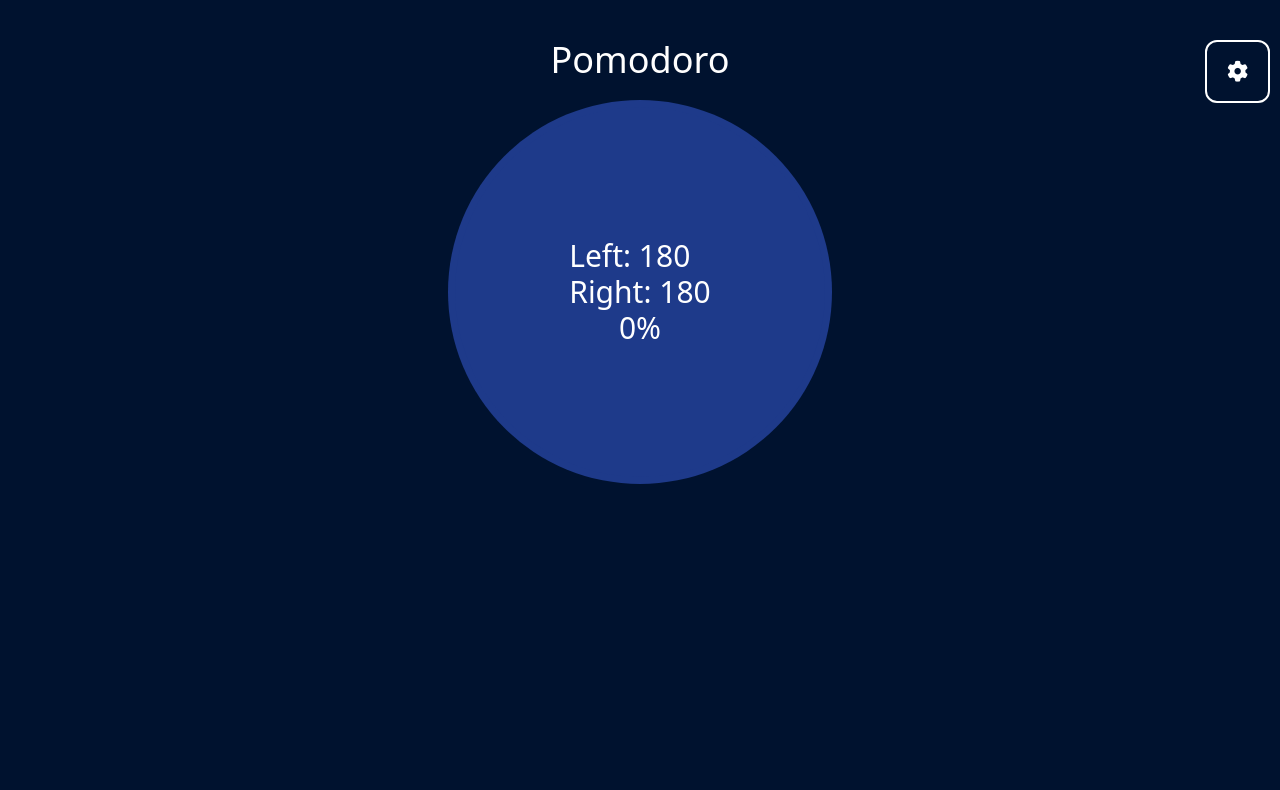
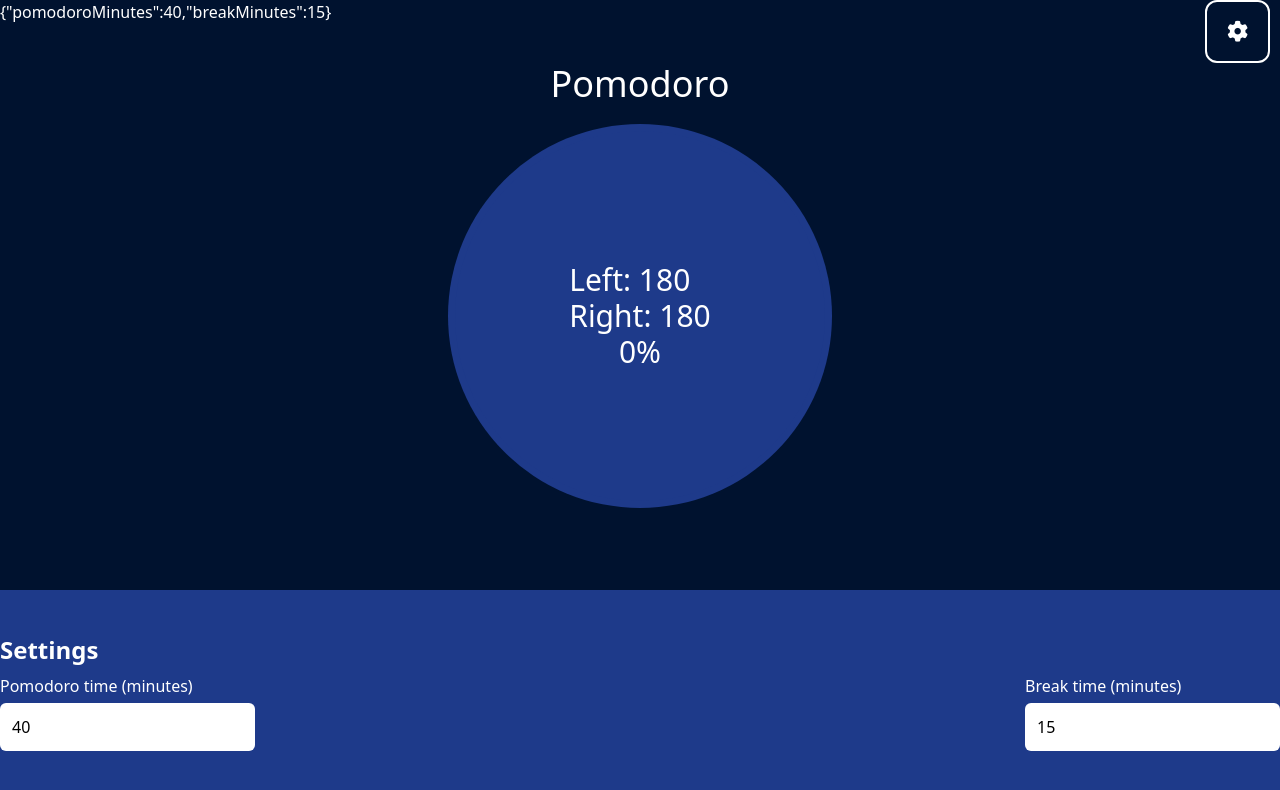
Before and after one commit to LombardoCode/pomodoro-web, a React (Create React App) app: page / in a window 1280 px wide. Shown: the top 790 px of the page. Built offline with nearby package versions, Linux system fonts and the light colour scheme.

Commit message:
[NEW]: Timer is now synced with the pomodoro minutes configured on settings tab.

```diff
--- a/src/App.js
+++ b/src/App.js
@@ -1,14 +1,57 @@
 import "./index.css";
 import Timer from "./components/Timer/Timer";
 import Settings from "./components/Settings/Settings";
+import { useState } from "react";
 
 function App() {
+	const [active, setActive] = useState(false);
+	const [leftDegrees, setLeftDegrees] = useState(180);
+	const [rightDegrees, setRightDegrees] = useState(180);
+	const [minutes, setMinutes] = useState({
+		pomodoroMinutes: 40,
+		breakMinutes: 15,
+	});
+
+	const onMinutesInitializer = (minutes) => {
+		setMinutes(minutes);
+	};
+
+	const handleActive = (status) => {
+		setActive(!active);
+	};
+
+	const onSetLeftDegrees = (degrees) => {
+		setLeftDegrees(degrees);
+	};
+
+	const onSetRightDegrees = (degrees) => {
+		setRightDegrees(degrees);
+	};
+
+	const onResetTimer = () => {
+		setActive(false);
+		setLeftDegrees(180);
+		setRightDegrees(180);
+	};
+
 	return (
 		<div>
-			<Settings />
+			<Settings
+				resetTimer={onResetTimer}
+				minutes={minutes}
+				minutesInitializer={onMinutesInitializer}
+			/>
 			<div className="container mx-auto my-10">
 				<h1 className="text-white text-center text-4xl">Pomodoro</h1>
-				<Timer />
+				<Timer
+					minutes={minutes}
+					active={active}
+					setActive={handleActive}
+					leftDegrees={leftDegrees}
+					setLeftDegrees={onSetLeftDegrees}
+					rightDegrees={rightDegrees}
+					setRightDegrees={onSetRightDegrees}
+				/>
 			</div>
 		</div>
 	);
--- a/src/components/Settings/Settings.jsx
+++ b/src/components/Settings/Settings.jsx
@@ -1,8 +1,27 @@
-import { useState } from "react";
+import { useEffect, useRef, useState } from "react";
 import "./settings.css";
 
-const Settings = () => {
-	const [displaySettings, setDisplaySettings] = useState(false);
+const Settings = ({ resetTimer, minutesInitializer, minutes }) => {
+	const settingsForm = useRef(null);
+	const [displaySettings, setDisplaySettings] = useState(true);
+	const [formValues, setFormValues] = useState(minutes);
+
+	useEffect(() => {
+		minutesInitializer(formValues);
+	}, [formValues]);
+
+	const changeMinutes = (e) => {
+		e.preventDefault();
+		if (Number(e.target.value) >= 0) {
+			setFormValues({
+				...formValues,
+				[e.target.name]: e.target.value,
+			});
+			console.log("minutes changed!");
+			resetTimer(true);
+		}
+	};
+
 	return (
 		<div className="relative">
 			<button
@@ -12,10 +31,39 @@ const Settings = () => {
 			>
 				<i className="fas fa-cog"></i>
 			</button>
+			<h1 className="text-white">{JSON.stringify(formValues)}</h1>
 			{displaySettings && (
 				<div id="settings-tab" className="bg-blue-900 text-white font-4xl py-5">
 					<div className="container mx-auto">
-						<h1 className="text-2xl font-bold">Settings</h1>
+						<h1 className="text-2xl font-bold mb-2">Settings</h1>
+						<form
+							id="timer-settings"
+							className="flex justify-between"
+							ref={settingsForm}
+						>
+							<div id="pomodoro-timer-settings">
+								<p>Pomodoro time (minutes)</p>
+								<input
+									id="pomodoro-minutes"
+									name="pomodoroMinutes"
+									type="number"
+									value={formValues.pomodoroMinutes}
+									onChange={changeMinutes}
+									className="input-number"
+								/>
+							</div>
+							<div id="break-timer-settings">
+								<p>Break time (minutes)</p>
+								<input
+									id="break-minutes"
+									name="breakMinutes"
+									type="number"
+									value={formValues.breakMinutes}
+									onChange={changeMinutes}
+									className="input-number"
+								/>
+							</div>
+						</form>
 					</div>
 				</div>
 			)}
--- a/src/components/Settings/settings.css
+++ b/src/components/Settings/settings.css
@@ -14,3 +14,10 @@
 	bottom: 0;
 	padding: 44px 0px;
 }
+
+.input-number {
+	padding: 12px;
+	margin: 5px 0px;
+	color: #000000;
+	border-radius: 6px;
+}
--- a/src/components/Timer/Timer.jsx
+++ b/src/components/Timer/Timer.jsx
@@ -1,15 +1,23 @@
 import { useEffect, useState } from "react";
 import "./Timer.css";
 
-const Timer = () => {
-	const [active, setActive] = useState(false);
+const Timer = ({
+	minutes,
+	active,
+	setActive,
+	leftDegrees,
+	setLeftDegrees,
+	rightDegrees,
+	setRightDegrees,
+}) => {
 	const [percentage, setPercentage] = useState(0);
-	const [leftDegrees, setLeftDegrees] = useState(180);
-	const [rightDegrees, setRightDegrees] = useState(180);
+
 	useEffect(() => {
 		let interval = null;
 		let firstHalfFinished = false;
 		let secondHalfFinished = false;
+		const seconds = minutes.pomodoroMinutes * 60;
+		const deegreesToTurn = 180 / (seconds / 2);
 
 		let leftPercentage = (50 / 180) * (leftDegrees - 180);
 		let rightPercentage = (50 / 180) * (rightDegrees - 180);
@@ -18,16 +26,16 @@ const Timer = () => {
 		if (active) {
 			if (leftDegrees >= 180 && leftDegrees < 360) {
 				interval = setInterval(() => {
-					setLeftDegrees((oldDegrees) => oldDegrees + 1);
-				}, 100);
+					setLeftDegrees((oldDegrees) => oldDegrees + deegreesToTurn);
+				}, 1000);
 			} else {
 				firstHalfFinished = true;
 			}
 
 			if (firstHalfFinished && rightDegrees >= 180 && rightDegrees < 361) {
 				interval = setInterval(() => {
-					setRightDegrees((oldDegrees) => oldDegrees + 1);
-				}, 100);
+					setRightDegrees((oldDegrees) => oldDegrees + deegreesToTurn);
+				}, 1000);
 			} else {
 				secondHalfFinished = true;
 			}
@@ -41,7 +49,9 @@ const Timer = () => {
 			}
 		}
 
-		return () => clearInterval(interval);
+		return () => {
+			clearInterval(interval);
+		};
 	}, [leftDegrees, rightDegrees, active]);
 
 	const firstHalfStyle = {
```
